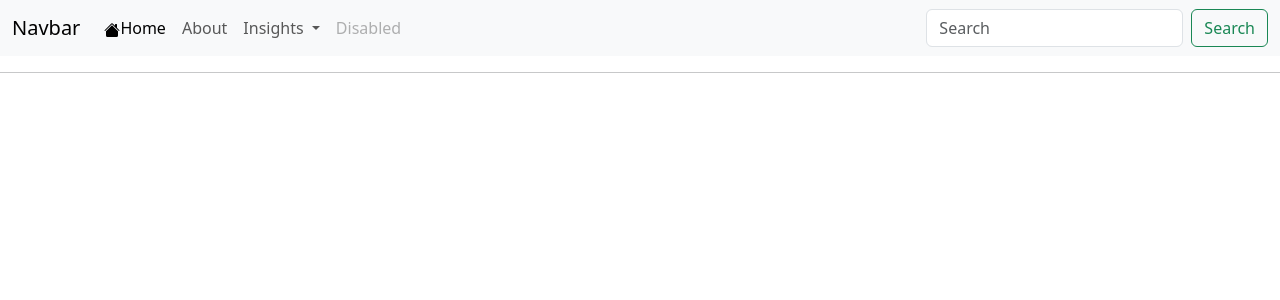
After one commit to Jamal-Jillo/Farmer-s-Market-App, a Flask app: template mkt_app/templates/layout.html in a window 1280 px wide. The commit adds this page. Shown: the top 300 px of the page. Run offline with Flask 2, Linux system fonts and the light colour scheme; the template is opened without the code that fills it, so the values that code supplies are empty.

Commit message:
landing page exo-skeleton

```diff
--- /dev/null
+++ b/mkt_app/templates/layout.html
@@ -0,0 +1,69 @@
+<!DOCTYPE html>
+<!--[if lt IE 7]>      <html class="no-js lt-ie9 lt-ie8 lt-ie7"> <![endif]-->
+<!--[if IE 7]>         <html class="no-js lt-ie9 lt-ie8"> <![endif]-->
+<!--[if IE 8]>         <html class="no-js lt-ie9"> <![endif]-->
+<!--[if gt IE 8]>      <html class="no-js"> <!--<![endif]-->
+<html>
+    <head>
+        <meta charset="utf-8">
+        <meta http-equiv="X-UA-Compatible" content="IE=edge">
+        <title></title>
+        <meta name="description" content="">
+        <meta name="viewport" content="width=device-width, initial-scale=1">
+        <link href="https://cdn.jsdelivr.net/npm/bootstrap@5.3.0-alpha1/dist/css/bootstrap.min.css" rel="stylesheet" integrity="sha384-GLhlTQ8iRABdZLl6O3oVMWSktQOp6b7In1Zl3/Jr59b6EGGoI1aFkw7cmDA6j6gD" crossorigin="anonymous">
+        <link rel="stylesheet" href="https://cdn.jsdelivr.net/npm/bootstrap-icons@1.10.3/font/bootstrap-icons.css">
+    </head>
+    <body>
+        <!--[if lt IE 7]>
+            <p class="browsehappy">You are using an <strong>outdated</strong> browser. Please <a href="#">upgrade your browser</a> to improve your experience.</p>
+        <![endif]-->
+       <nav class="navbar navbar-expand-lg bg-body-tertiary">
+  <div class="container-fluid">
+    <a class="navbar-brand" href="#">Navbar</a>
+    <button class="navbar-toggler" type="button" data-bs-toggle="collapse" data-bs-target="#navbarSupportedContent" aria-controls="navbarSupportedContent" aria-expanded="false" aria-label="Toggle navigation">
+      <span class="navbar-toggler-icon"></span>
+    </button>
+    <div class="collapse navbar-collapse" id="navbarSupportedContent">
+      <ul class="navbar-nav me-auto mb-2 mb-lg-0">
+        <li class="nav-item">
+          <a class="nav-link active" aria-current="page" href="#">
+            <svg xmlns="http://www.w3.org/2000/svg" width="16" height="16" fill="currentColor" class="bi bi-house-fill" viewBox="0 0 16 16">
+  <path d="M8.707 1.5a1 1 0 0 0-1.414 0L.646 8.146a.5.5 0 0 0 .708.708L8 2.207l6.646 6.647a.5.5 0 0 0 .708-.708L13 5.793V2.5a.5.5 0 0 0-.5-.5h-1a.5.5 0 0 0-.5.5v1.293L8.707 1.5Z"/>
+  <path d="m8 3.293 6 6V13.5a1.5 1.5 0 0 1-1.5 1.5h-9A1.5 1.5 0 0 1 2 13.5V9.293l6-6Z"/>
+</svg>Home</a>
+        </li>
+        <li class="nav-item">
+          <a class="nav-link" href="#">About</a>
+        </li>
+        <li class="nav-item dropdown">
+          <a class="nav-link dropdown-toggle" href="#" role="button" data-bs-toggle="dropdown" aria-expanded="false">
+            Insights
+          </a>
+          <ul class="dropdown-menu">
+            <li><a class="dropdown-item" href="#">Best Selling</a></li>
+            <li><a class="dropdown-item" href="#">Trends</a></li>
+            <li><hr class="dropdown-divider"></li>
+            <li><a class="dropdown-item" href="#">Something else here</a></li>
+          </ul>
+        </li>
+        <li class="nav-item">
+          <a class="nav-link disabled">Disabled</a>
+        </li>
+      </ul>
+      <form class="d-flex" role="search">
+        <input class="form-control me-2" type="search" placeholder="Search" aria-label="Search">
+        <button class="btn btn-outline-success" type="submit">Search</button>
+      </form>
+    </div>
+  </div>
+</nav>
+<hr>
+<div class="container">
+    {% block content %}
+    {% endblock content %}
+</div>
+        <script src="https://cdn.jsdelivr.net/npm/bootstrap@5.3.0-alpha1/dist/js/bootstrap.bundle.min.js" integrity="sha384-w76AqPfDkMBDXo30jS1Sgez6pr3x5MlQ1ZAGC+nuZB+EYdgRZgiwxhTBTkF7CXvN" crossorigin="anonymous"></script>
+        <script src="https://cdn.jsdelivr.net/npm/@popperjs/core@2.11.6/dist/umd/popper.min.js" integrity="sha384-oBqDVmMz9ATKxIep9tiCxS/Z9fNfEXiDAYTujMAeBAsjFuCZSmKbSSUnQlmh/jp3" crossorigin="anonymous"></script>
+        <script src="https://cdn.jsdelivr.net/npm/bootstrap@5.3.0-alpha1/dist/js/bootstrap.min.js" integrity="sha384-mQ93GR66B00ZXjt0YO5KlohRA5SY2XofN4zfuZxLkoj1gXtW8ANNCe9d5Y3eG5eD" crossorigin="anonymous"></script>
+    </body>
+</html>
```
Also changed, not shown: mkt_app/templates/about.html (+4 -22 lines), mkt_app/templates/index.html (+37 -27 lines).
